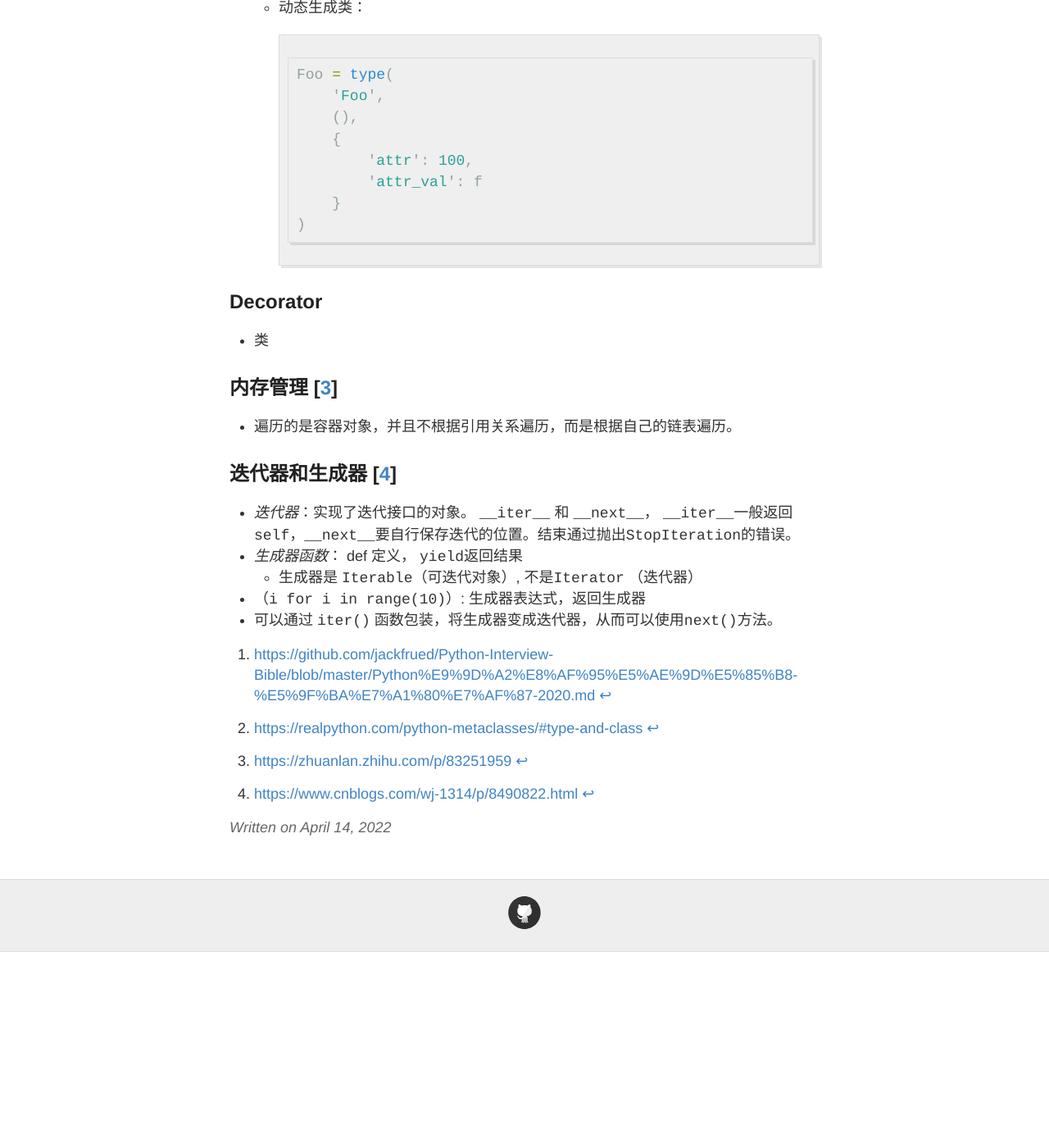
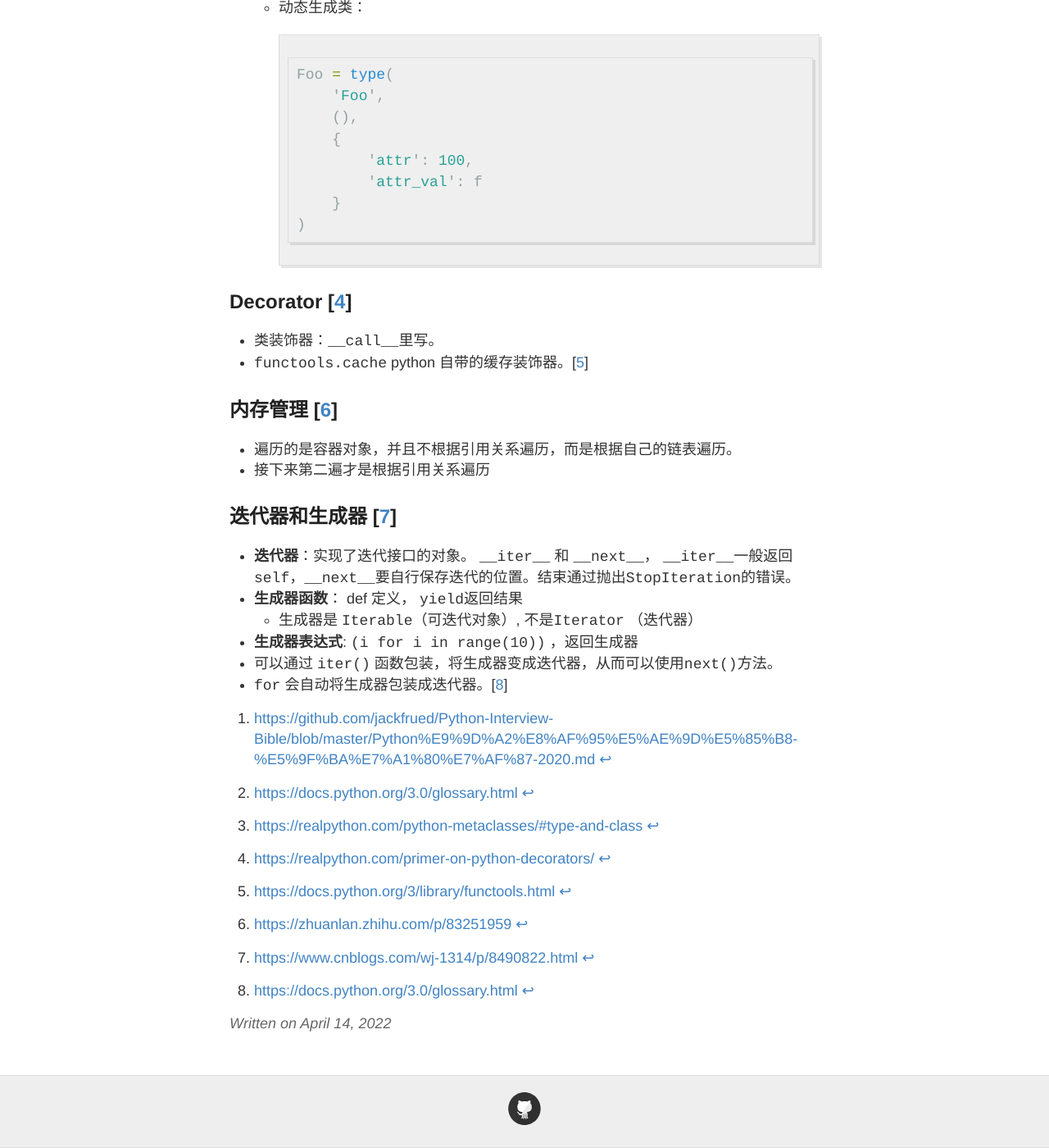
Before and after one commit to WangHexie/notes, a Jekyll site: the page built from _posts/machine-learning/2022-4-14-python-basics.md, in a window 1280 px wide and 1400 px high, scrolled down 463 px. Shown: the whole window at 82% size. Built offline with Jekyll 4.4.1, drawn with Linux system fonts in a browser that asks for light colours; comment, search, counter and statistics services are not loaded; before the commit the page ends 1624 px from its top, so only the background shows below that.

Commit message:
[update] python basics

````diff
--- a/_posts/machine-learning/2022-4-14-python-basics.md
+++ b/_posts/machine-learning/2022-4-14-python-basics.md
@@ -3,7 +3,7 @@ layout: post
 title: Python基础
 ---
 
-参考索引[[^1]]
+参考索引[[^1], [^7]]
 
 ## class [[^2]]
 
@@ -23,18 +23,21 @@ title: Python基础
       )
       ```
 
-## Decorator
-  *  类
+## Decorator [[^6]]
+  *  类装饰器：`__call__`里写。
+  *  `functools.cache` python 自带的缓存装饰器。[[^8]]
 
 ## 内存管理 [[^3]]
   * 遍历的是容器对象，并且不根据引用关系遍历，而是根据自己的链表遍历。
+  * 接下来第二遍才是根据引用关系遍历
 
 ## 迭代器和生成器 [[^4]]
-  * *迭代器*：实现了迭代接口的对象。 `__iter__` 和 `__next__`， `__iter__`一般返回`self`，`__next__`要自行保存迭代的位置。结束通过抛出`StopIteration`的错误。
-  * *生成器函数*： def 定义， `yield`返回结果
+  * **迭代器**：实现了迭代接口的对象。 `__iter__` 和 `__next__`， `__iter__`一般返回`self`，`__next__`要自行保存迭代的位置。结束通过抛出`StopIteration`的错误。
+  * **生成器函数**： def 定义， `yield`返回结果
     * 生成器是 `Iterable`（可迭代对象）, 不是`Iterator`  （迭代器）
-  * `（i for i in range(10)）`: 生成器表达式，返回生成器
+  * **生成器表达式**: `(i for i in range(10))` ，返回生成器
   * 可以通过 `iter()` 函数包装，将生成器变成迭代器，从而可以使用`next()`方法。
+  * `for` 会自动将生成器包装成迭代器。[[^5]]
 
 [^1]: [https://github.com/jackfrued/Python-Interview-Bible/blob/master/Python%E9%9D%A2%E8%AF%95%E5%AE%9D%E5%85%B8-%E5%9F%BA%E7%A1%80%E7%AF%87-2020.md](https://github.com/jackfrued/Python-Interview-Bible/blob/master/Python%E9%9D%A2%E8%AF%95%E5%AE%9D%E5%85%B8-%E5%9F%BA%E7%A1%80%E7%AF%87-2020.md)
 
@@ -43,3 +46,11 @@ title: Python基础
 [^3]: [https://zhuanlan.zhihu.com/p/83251959](https://zhuanlan.zhihu.com/p/83251959)
 
 [^4]: [https://www.cnblogs.com/wj-1314/p/8490822.html](https://www.cnblogs.com/wj-1314/p/8490822.html)
+
+[^5]: [https://docs.python.org/3.0/glossary.html](https://docs.python.org/3.0/glossary.html)
+
+[^6]: [https://realpython.com/primer-on-python-decorators/](https://realpython.com/primer-on-python-decorators/)
+
+[^7]: [https://docs.python.org/3.0/glossary.html](https://docs.python.org/3.0/glossary.html)
+
+[^8]: [https://docs.python.org/3/library/functools.html](https://docs.python.org/3/library/functools.html)
````
